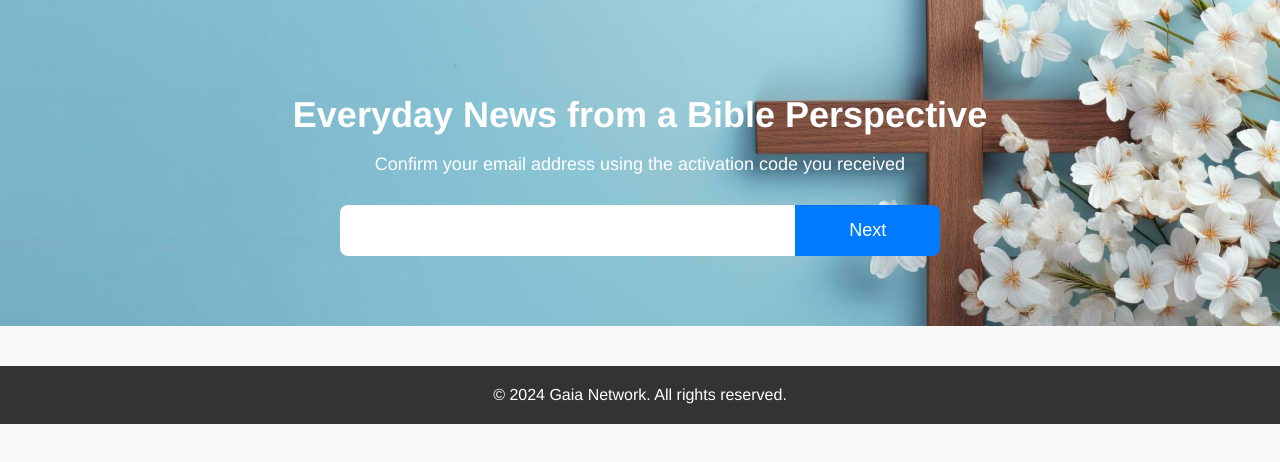
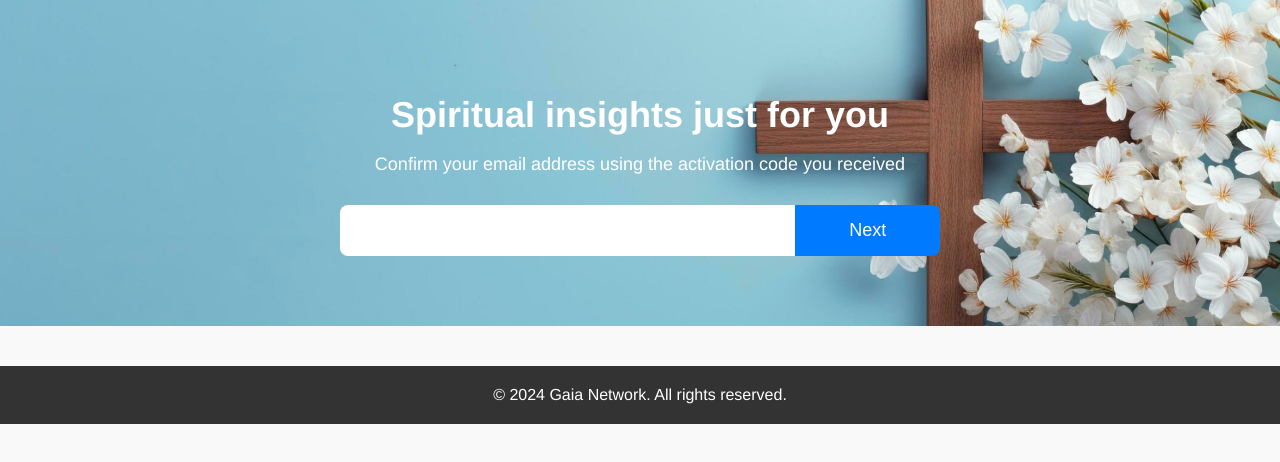
Before and after one commit to second-state/pastor-insights-web, a plain HTML site: page activate.html in a window 1280 px wide. Drawn offline with Linux system fonts and the light colour scheme.

Commit message:
Update UI
Signed-off-by: Michael Yuan <michael@secondstate.io>

```diff
--- a/activate.html
+++ b/activate.html
@@ -57,7 +57,7 @@ function activate(formData) {
 <!-- Hero Section -->
 <div class="hero">
     <div class="hero-content">
-        <h1>Everyday News from a Bible Perspective</h1>
+        <h1>Spiritual insights just for you</h1>
         <div class="message-box" id="successMsg" style="display:none">
             Success! You will soon receive personalized Bible insights through emails from us!
         </div>
```
Also changed, not shown: index.html (+1 -1 lines), request_update.html (+1 -1 lines), update_profile.html (+1 -1 lines).
